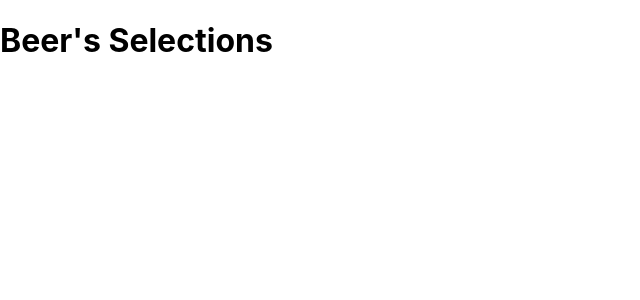
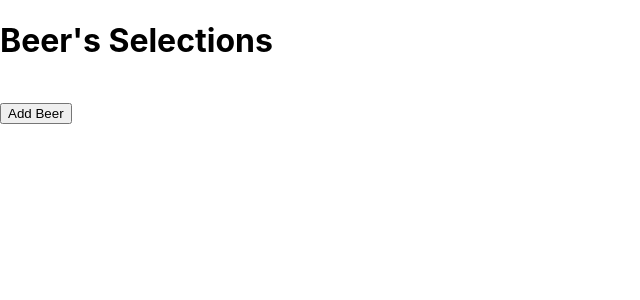
Before and after one commit to keidsiri/taproom-react, a React (Create React App) app: page / in a window 1280 px wide. Shown: the top 300 px of the page, without its empty margins (0-640 px from the left). Built offline with nearby package versions, Linux system fonts and the light colour scheme.

Commit message:
update App.js

```diff
--- a/src/components/App.js
+++ b/src/components/App.js
@@ -6,6 +6,7 @@ function App() {
   return (
     <React.Fragment>
      <Header />
+     <BeerControl />
     </React.Fragment>
   );
 }
```
